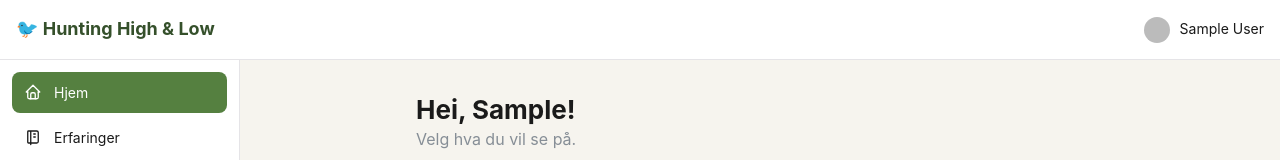
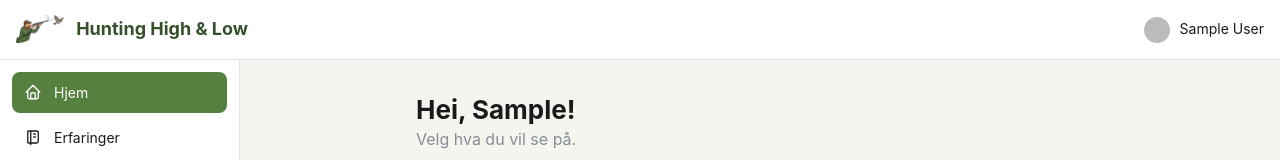
Before and after one commit to oysteinwaage/HuntingHighAndLow, a React (Vite) app: page / in a window 1280 px wide. Shown: the top 160 px of the page. Built offline with nearby package versions, Linux system fonts and the light colour scheme; no server answers; sample sign-in values are in the browser's storage.

Commit message:
nytt ikon inne i app

```diff
--- a/src/components/Layout.jsx
+++ b/src/components/Layout.jsx
@@ -20,6 +20,7 @@ import {
   IconShoppingCart,
 } from '@tabler/icons-react'
 import { useAuth } from '../contexts/AuthContext'
+import hunterIcon from '../assets/hunter-icon.png'
 import classes from './Layout.module.scss'
 
 const NAV_ITEMS = [
@@ -45,8 +46,9 @@ export function Layout() {
         <Group h="100%" px="md" justify="space-between">
           <Group gap="sm">
             <Burger opened={opened} onClick={toggle} hiddenFrom="sm" size="sm" />
+            <img src={hunterIcon} alt="" height={28} style={{ display: 'block' }} />
             <Text fw={700} size="lg" c="forest.7">
-              🐦 Hunting High &amp; Low
+              Hunting High &amp; Low
             </Text>
           </Group>
           {user && (
--- a/src/pages/LoginPage.jsx
+++ b/src/pages/LoginPage.jsx
@@ -3,6 +3,7 @@ import { Button, Center, Paper, Stack, Text, Title } from '@mantine/core'
 import { IconBrandGoogle } from '@tabler/icons-react'
 import { notifications } from '@mantine/notifications'
 import { useAuth } from '../contexts/AuthContext'
+import hunterIcon from '../assets/hunter-icon.png'
 
 export function LoginPage() {
   const { user, loading, signInWithGoogle } = useAuth()
@@ -27,7 +28,7 @@ export function LoginPage() {
     <Center h="100svh" p="md">
       <Paper withBorder shadow="md" radius="lg" p="xl" w={380} maw="100%">
         <Stack align="center" gap="md">
-          <Text size="48px">🐦</Text>
+          <img src={hunterIcon} alt="" height={90} />
           <Title order={2} ta="center">
             Hunting High &amp; Low
           </Title>
```
Also changed, not shown: src/assets/hunter-icon.png (added).
